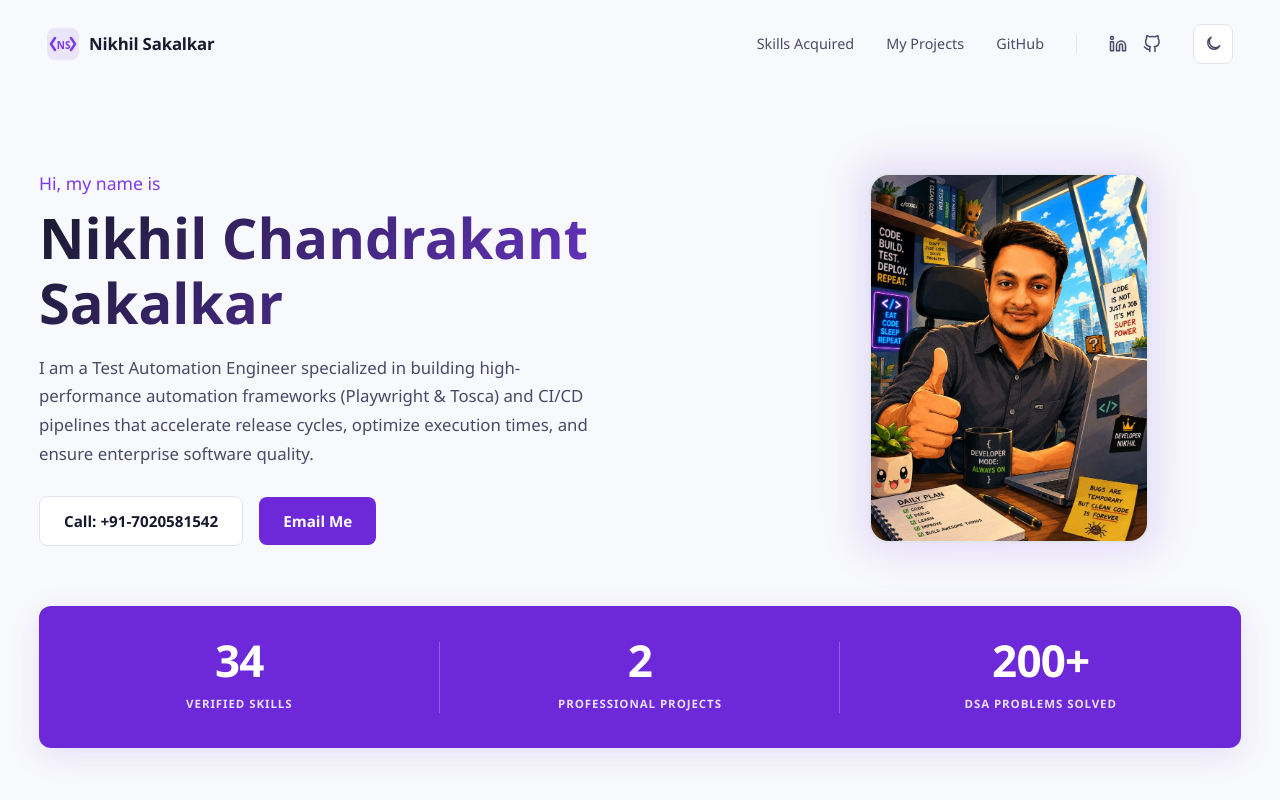
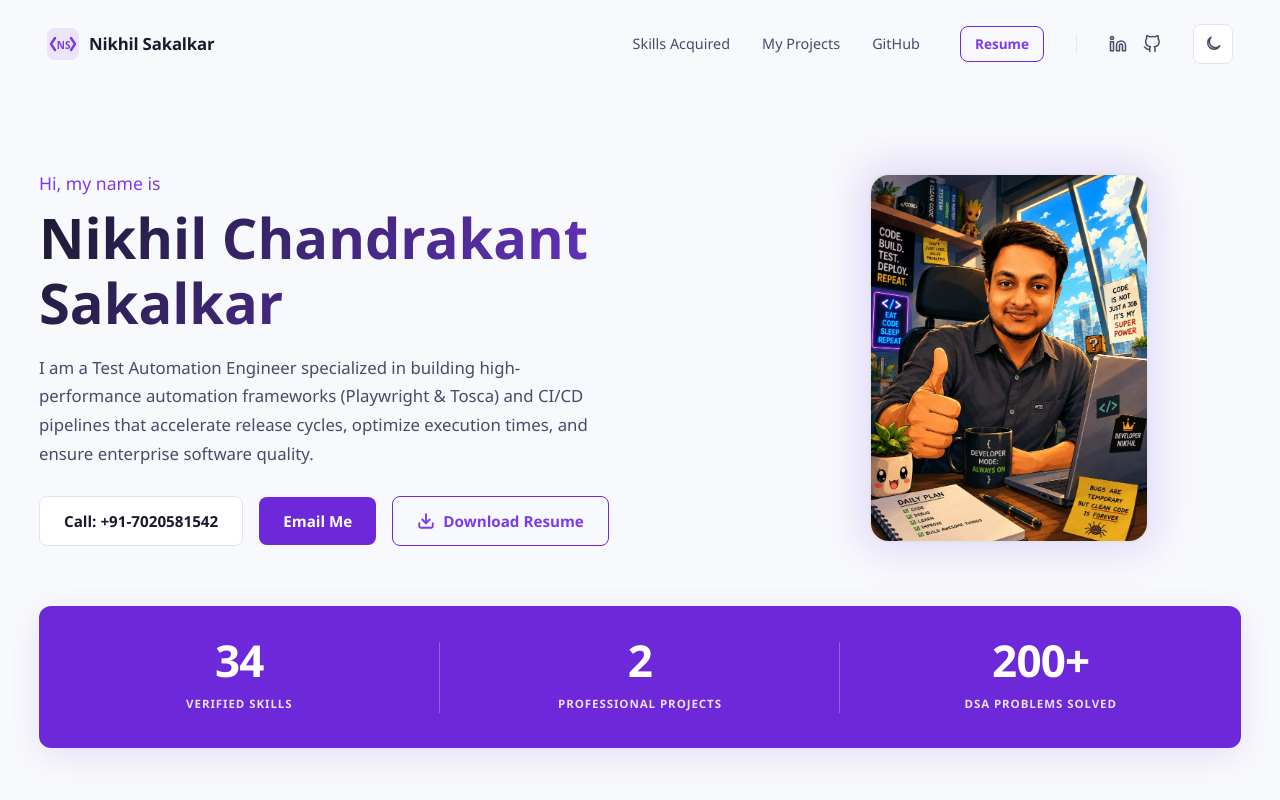
Before and after one commit to Nikk-code/PersonalPorfolio, a React (Vite) app: page / in a window 1280 px wide. Shown: the top 800 px of the page. Built offline with nearby package versions, Linux system fonts and the light colour scheme.

Commit message:
feat: add resume pdf download buttons to hero and sticky navbar

```diff
--- a/src/App.css
+++ b/src/App.css
@@ -93,6 +93,18 @@ main {
   color: #ffffff;
   border-color: #ffffff;
   background: rgba(255, 255, 255, 0.15);
+}
+
+.navbar-header--scrolled .navbar__resume-btn {
+  color: #ffffff;
+  border-color: rgba(255, 255, 255, 0.45);
+}
+
+.navbar-header--scrolled .navbar__resume-btn:hover {
+  background: #ffffff;
+  color: var(--accent);
+  border-color: #ffffff;
+  box-shadow: 0 4px 12px rgba(255, 255, 255, 0.2);
 }
 
 @keyframes navbarSlideIn {
@@ -200,6 +212,26 @@ main {
 .navbar__link--active {
   color: var(--text-primary);
   font-weight: 600;
+}
+
+.navbar__resume-btn {
+  font-size: 0.85rem;
+  font-weight: 600;
+  color: var(--accent-light);
+  padding: 6px 14px;
+  border: 1px solid var(--accent);
+  border-radius: var(--radius-sm);
+  background: transparent;
+  transition: all 0.25s cubic-bezier(0.16, 1, 0.3, 1), color 1.3s cubic-bezier(0.16, 1, 0.3, 1), border-color 1.3s cubic-bezier(0.16, 1, 0.3, 1);
+  text-decoration: none;
+  margin-left: 8px; /* space between last nav link and resume button */
+}
+
+.navbar__resume-btn:hover {
+  background: var(--accent);
+  color: #ffffff;
+  border-color: var(--accent);
+  box-shadow: 0 4px 12px var(--accent-glow);
 }
 
 .navbar__divider {
@@ -333,6 +365,26 @@ main {
 
 .hero__email:hover {
   background: var(--accent-light);
+  transform: translateY(-2px);
+  box-shadow: 0 4px 15px var(--accent-glow);
+}
+
+.hero__resume {
+  display: inline-flex;
+  align-items: center;
+  font-size: 0.95rem;
+  font-weight: 600;
+  color: var(--accent-light);
+  padding: 12px 24px;
+  border: 1px solid var(--accent);
+  border-radius: var(--radius-sm);
+  background: transparent;
+  transition: all 0.2s ease;
+  text-decoration: none;
+}
+
+.hero__resume:hover {
+  background: rgba(124, 58, 237, 0.05);
   transform: translateY(-2px);
   box-shadow: 0 4px 15px var(--accent-glow);
 }
--- a/src/components/Hero.jsx
+++ b/src/components/Hero.jsx
@@ -20,6 +20,18 @@ export default function Hero() {
           >
             Email Me
           </a>
+          <a
+            href="/PersonalPorfolio/Nikhil_Sakalkar_Resume.pdf"
+            download="Nikhil_Sakalkar_Resume.pdf"
+            className="hero__resume"
+          >
+            <svg width="18" height="18" viewBox="0 0 24 24" fill="none" stroke="currentColor" strokeWidth="2.5" strokeLinecap="round" strokeLinejoin="round" style={{ marginRight: '8px', verticalAlign: 'middle' }}>
+              <path d="M21 15v4a2 2 0 0 1-2 2H5a2 2 0 0 1-2-2v-4" />
+              <polyline points="7 10 12 15 17 10" />
+              <line x1="12" y1="15" x2="12" y2="3" />
+            </svg>
+            Download Resume
+          </a>
         </div>
       </div>
       <div className="hero__avatar-container">
--- a/src/components/Navbar.jsx
+++ b/src/components/Navbar.jsx
@@ -78,6 +78,13 @@ export default function Navbar() {
                 </a>
               )
             })}
+            <a
+              href="/PersonalPorfolio/Nikhil_Sakalkar_Resume.pdf"
+              download="Nikhil_Sakalkar_Resume.pdf"
+              className="navbar__resume-btn"
+            >
+              Resume
+            </a>
           </nav>
           <span className="navbar__divider"></span>
           <div className="navbar__socials">
```
Also changed, not shown: 1 other file (tests, documents, lock files or other folders).
